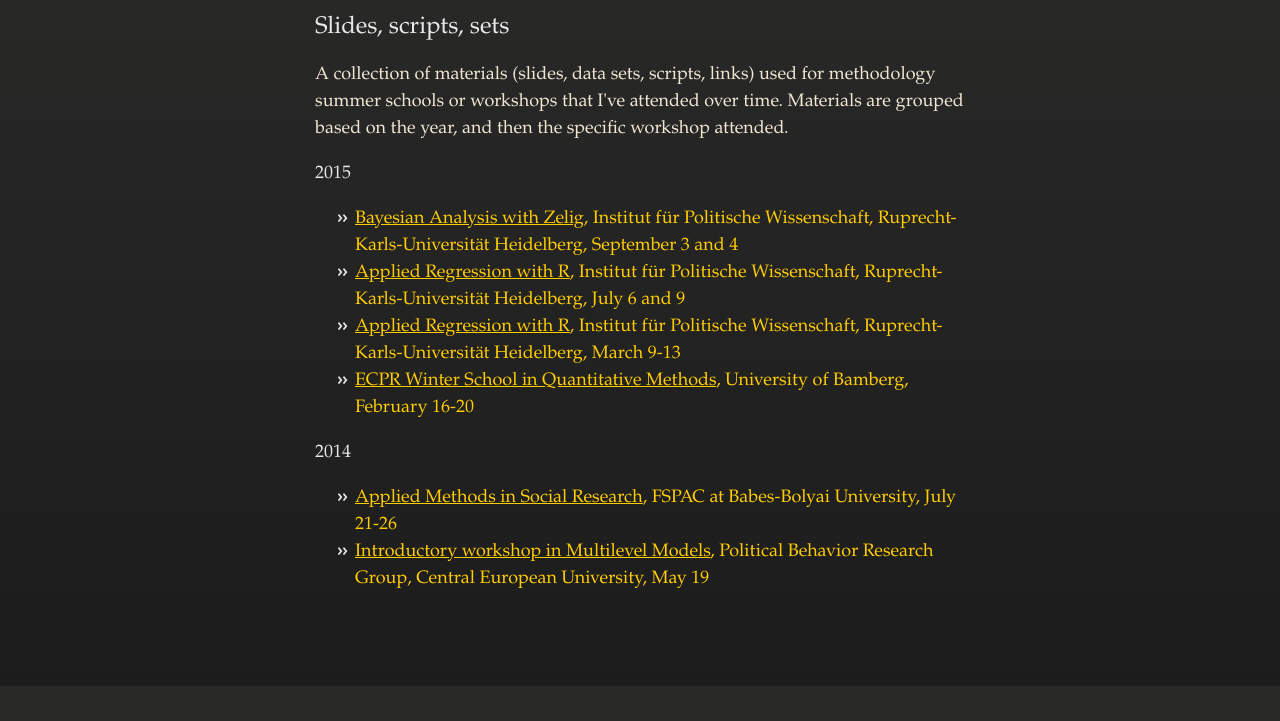
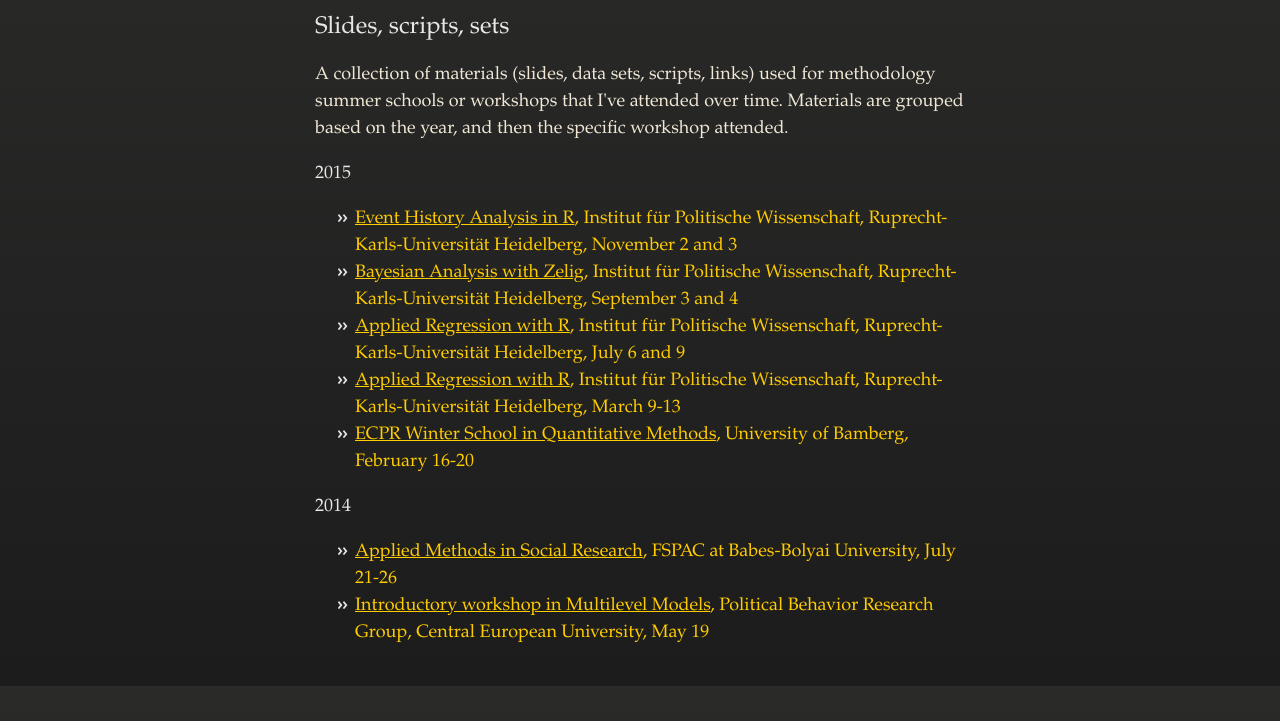
Before and after one commit to cmbosancianu/cmbosancianu.github.io, a plain HTML site: page workshops/index.html in a window 1280 px wide. Shown: the part 114-835 px from the top of the page. Drawn offline with nearby package versions, Linux system fonts and the light colour scheme.

Commit message:
Update index.html
Updated link to November Heidelberg workshop

```diff
--- a/workshops/index.html
+++ b/workshops/index.html
@@ -33,6 +33,7 @@
 <h4>2015</h4>
 <p>
 <ul>
+<li><a href="2015-11-Heidelberg.html"><u>Event History Analysis in R</u>, Institut f&uuml;r Politische Wissenschaft, Ruprecht-Karls-Universit&auml;t Heidelberg, November 2 and 3</a> </li>
 <li><a href="2015-09-Heidelberg.html"><u>Bayesian Analysis with Zelig</u>, Institut f&uuml;r Politische Wissenschaft, Ruprecht-Karls-Universit&auml;t Heidelberg, September 3 and 4</a> </li>
 <li><a href="2015-07-Heidelberg.html"><u>Applied Regression with R</u>, Institut f&uuml;r Politische Wissenschaft, Ruprecht-Karls-Universit&auml;t Heidelberg, July 6 and 9</a> </li>
 <li><a href="2015-03-Heidelberg.html"><u>Applied Regression with R</u>, Institut f&uuml;r Politische Wissenschaft, Ruprecht-Karls-Universit&auml;t Heidelberg, March 9-13</a> </li>
```
